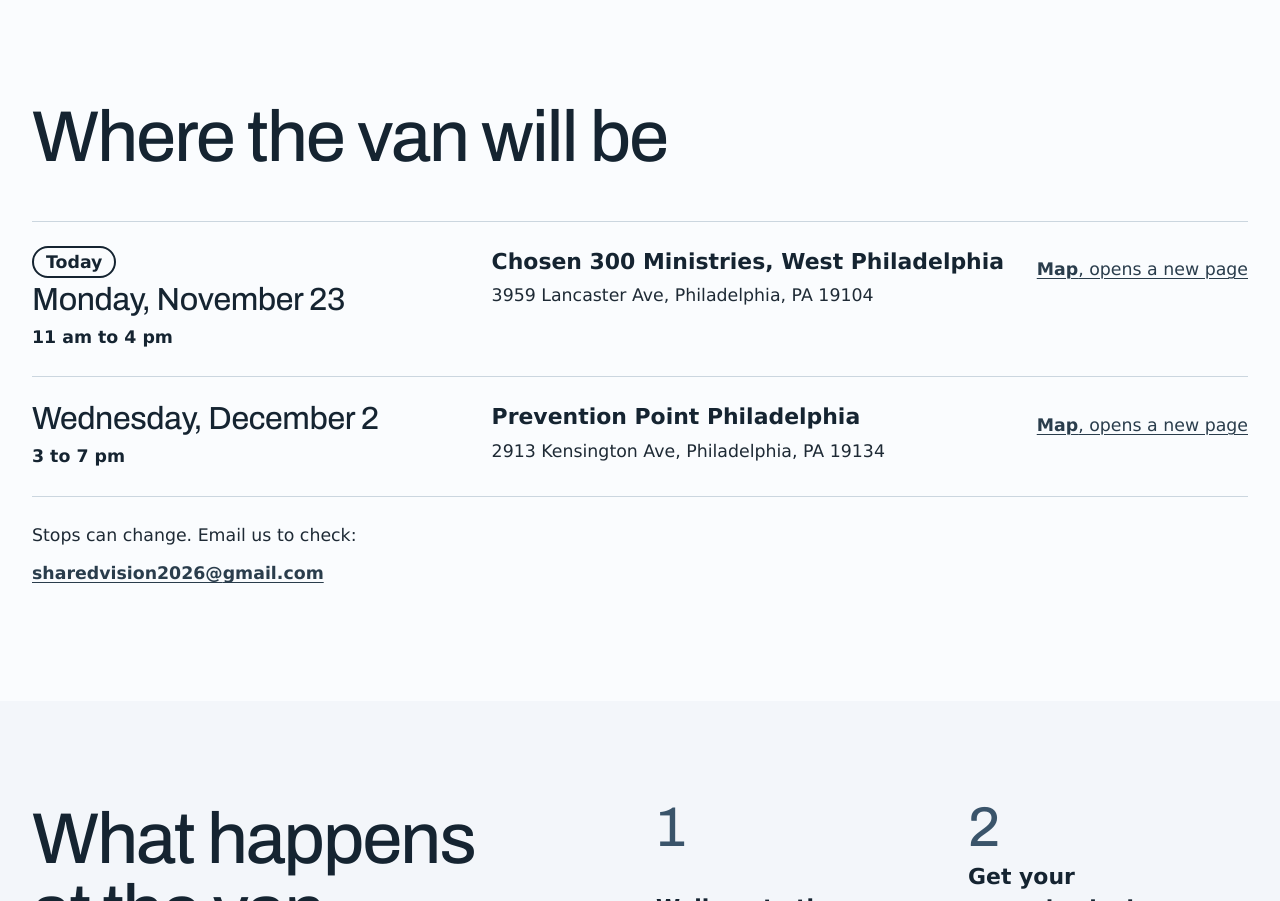
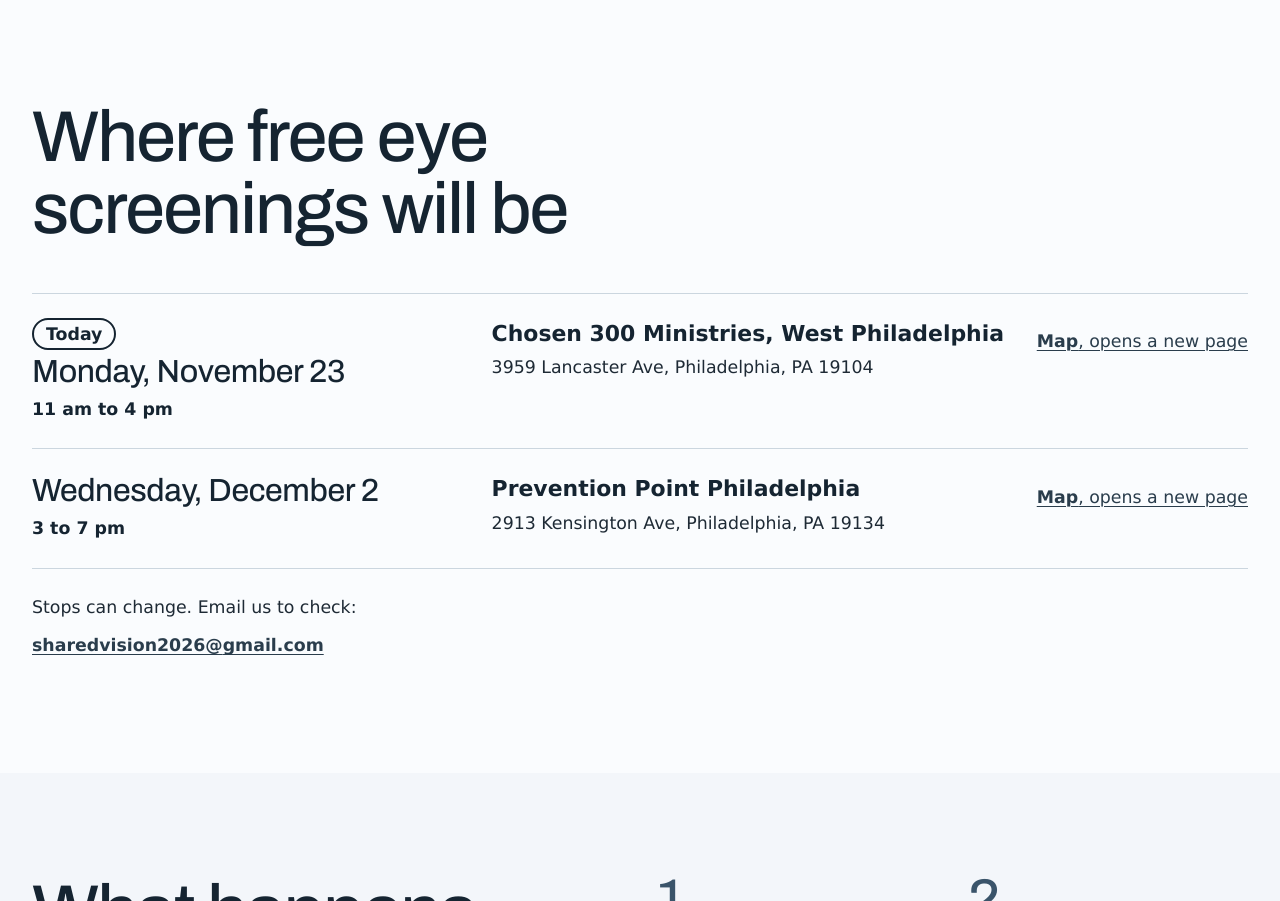
Before and after one commit to sharedvision2026/Shared-Vision, a plain HTML site: page index.html in a window 1280 px wide. Shown: the part 1025-1926 px from the top of the page. Drawn offline with Linux system fonts and the light colour scheme; a web font is replaced by a local one.

Commit message:
Update stops title for clarity on screenings

```diff
--- a/index.html
+++ b/index.html
@@ -104,7 +104,7 @@
   <section class="section stops-section" id="stops" aria-labelledby="stops-title" tabindex="-1">
     <div class="wrap stops-grid">
       <div class="stops-head">
-        <h2 id="stops-title" class="display t-xl">Where the van will be</h2>
+        <h2 id="stops-title" class="display t-xl">Where free eye screenings will be</h2>
 
       </div>
       <div class="stops" data-stops data-stops-limit="3">
```
